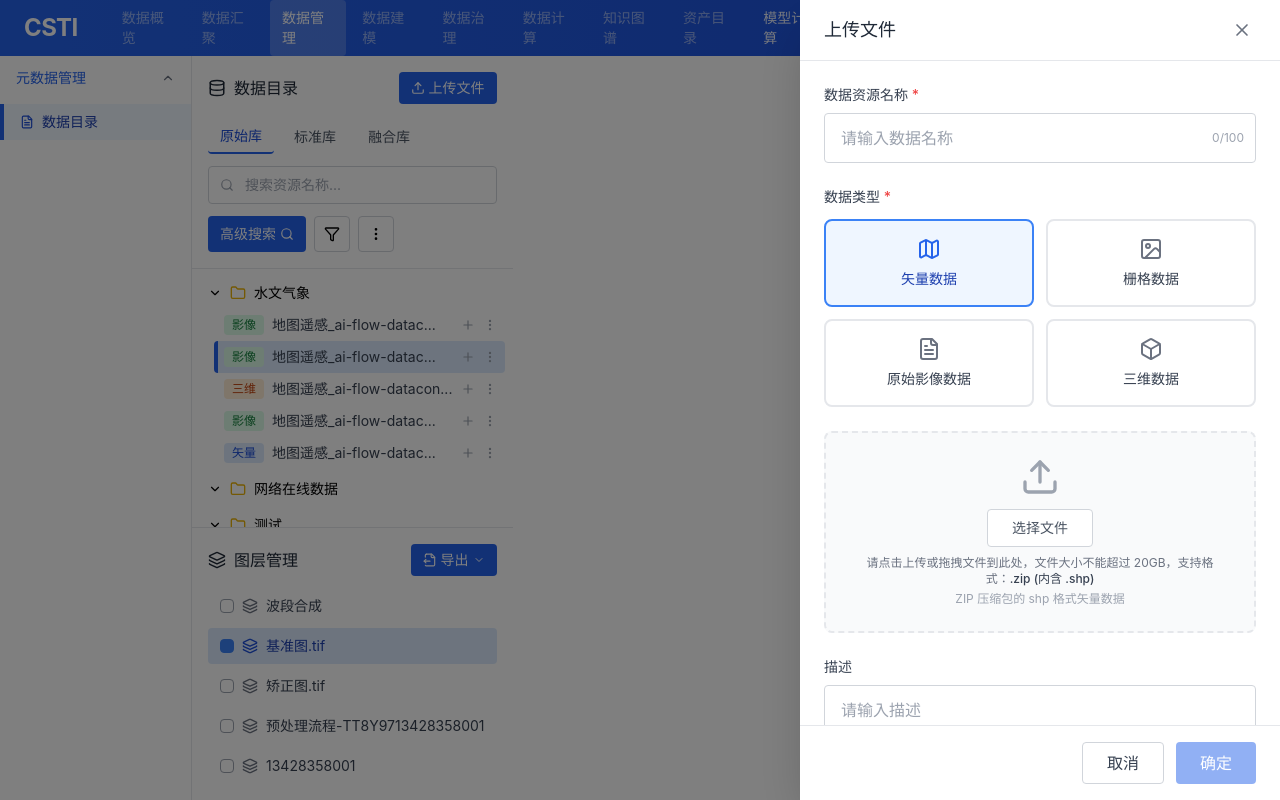
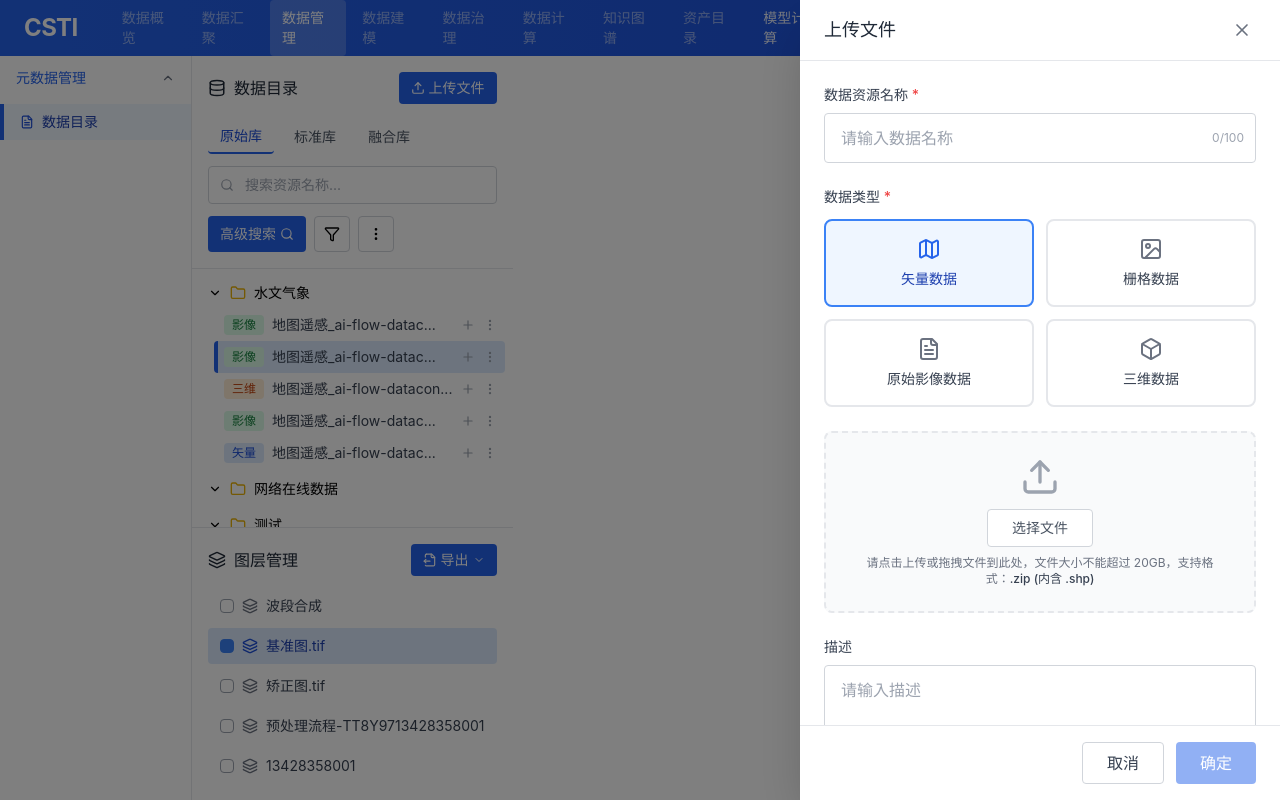
Before and after one commit to rylngu7/HX_GIS_test, a React (Vite) app: page / in a window 1280 px wide. Both pictures are taken after a click on the button "上传文件". Built offline with nearby package versions, Linux system fonts and the light colour scheme.

Commit message:
feat: 还原系统页面截图为HTML
Co-authored-by: traeagent <traeagent@users.noreply.github.com>

```diff
--- a/src/components/UploadFileModal.tsx
+++ b/src/components/UploadFileModal.tsx
@@ -230,7 +230,7 @@ export default function UploadFileModal({ isOpen, onClose, onUploadFile }: Uploa
                     请点击上传或拖拽文件到此处，文件大小不能超过 20GB，支持格式：
                     <span className="text-gray-700 font-medium">{dataTypes.find(t => t.id === selectedDataType)?.formats}</span>
                   </p>
-                  {dataTypes.find(t => t.id === selectedDataType)?.detail && (
+                  {selectedDataType === 'original-image' && (
                     <p className="text-xs text-gray-400 mt-1">
                       {dataTypes.find(t => t.id === selectedDataType)?.detail}
                     </p>
```
